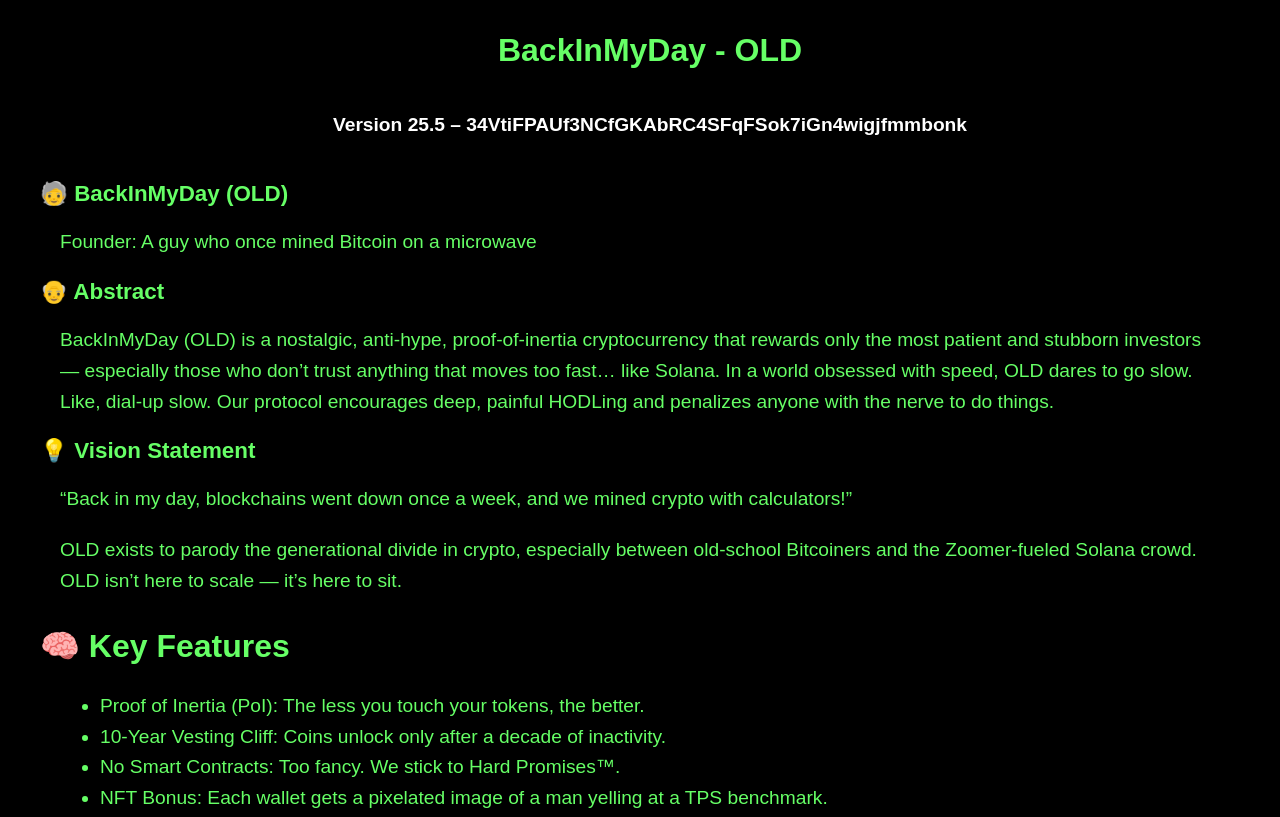
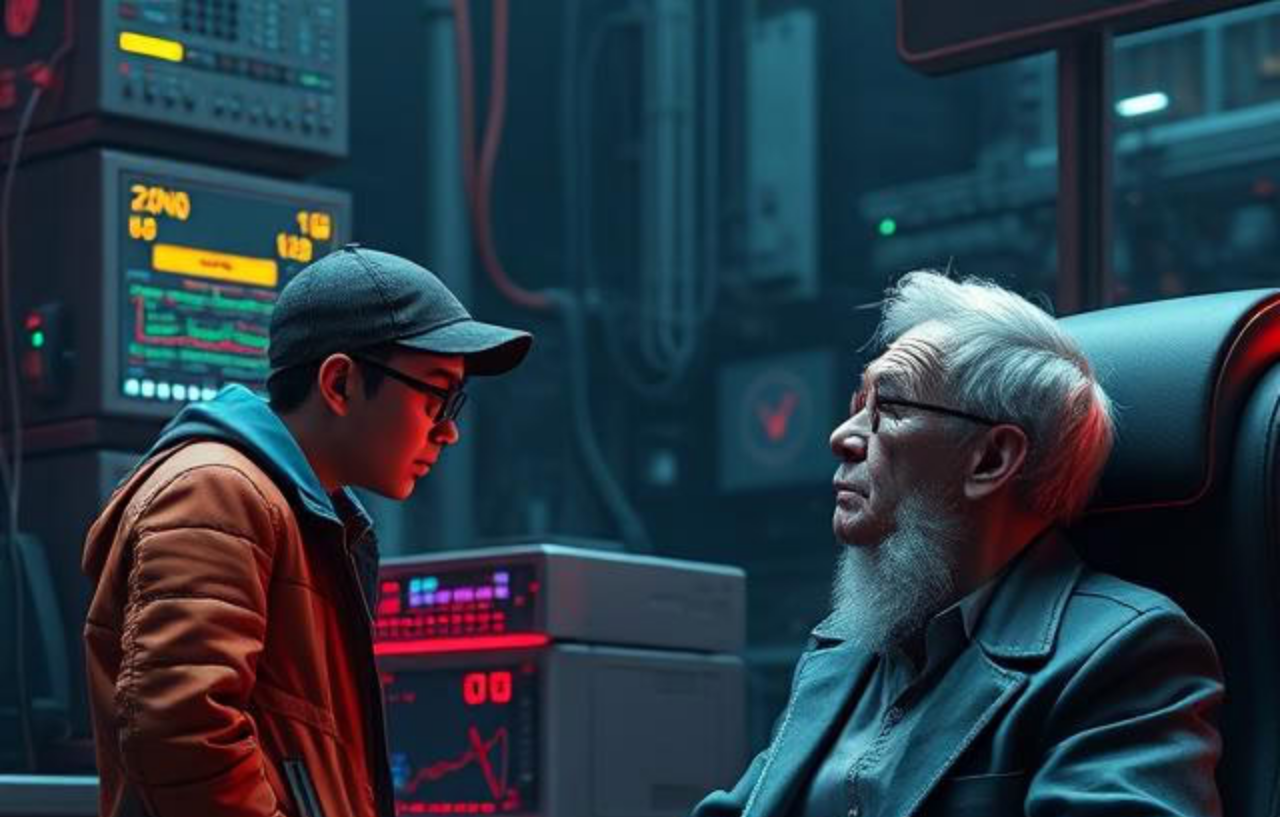
Before and after one commit to dasusers/OLD, a plain HTML site: page index.html in a window 1280 px wide. Shown: the top 817 px of the page. Drawn offline with Linux system fonts and the light colour scheme.

Commit message:
Update index.html

```diff
--- a/index.html
+++ b/index.html
@@ -11,6 +11,10 @@
             font-family: 'Arial', sans-serif;
             margin: 0;
             padding: 0;
+        }
+
+        img {
+            width: 100%;
         }
 
         h1 {
@@ -103,6 +107,7 @@
 </head>
 <body>
 
+    <img src="https://github.com/dasusers/OLD/blob/main/OLD.jpg" alt="BackInMyDay">
     <h3>BackInMyDay ‐ OLD</h3>
     <h6>Version 25.5 – 34VtiFPAUf3NCfGKAbRC4SFqFSok7iGn4wigjfmmbonk</h6>
 
```
